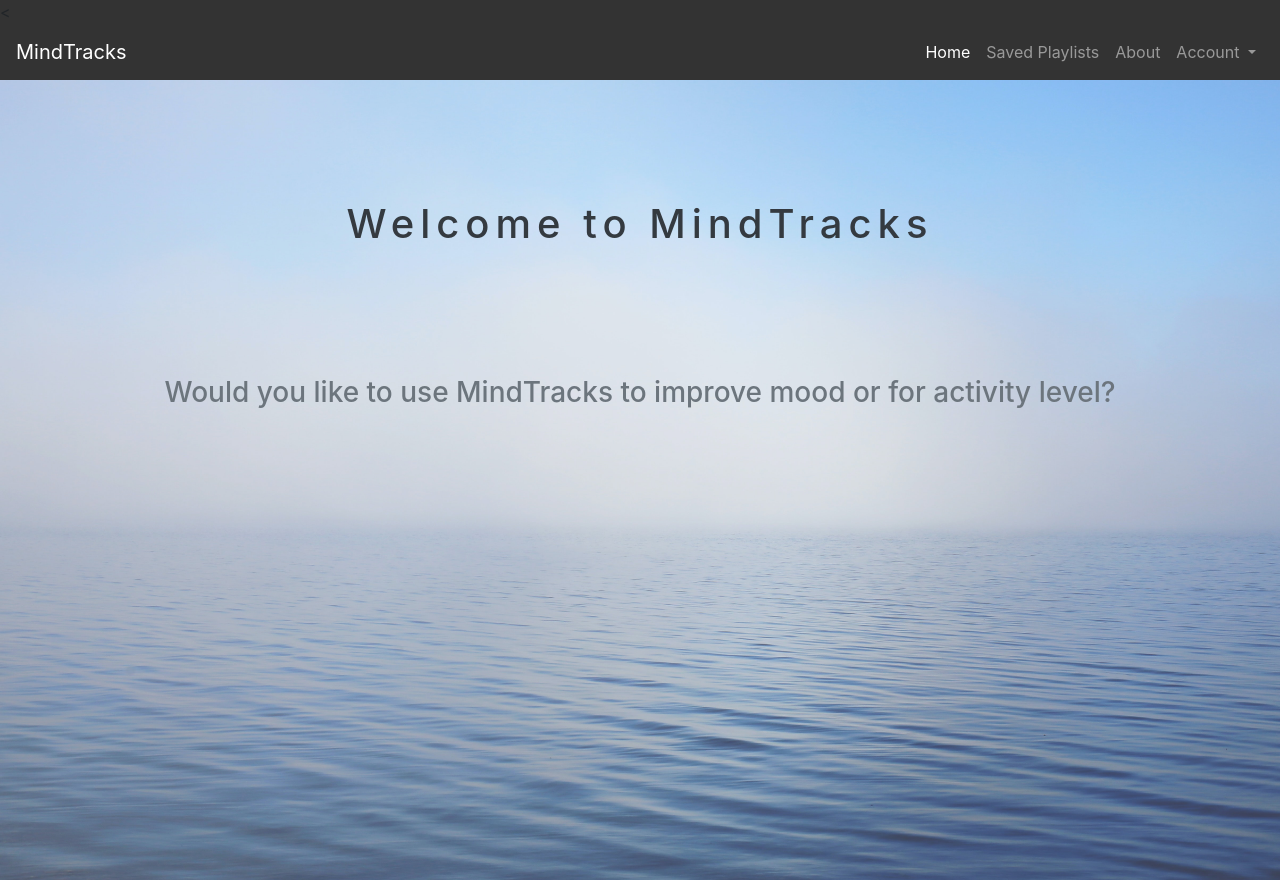
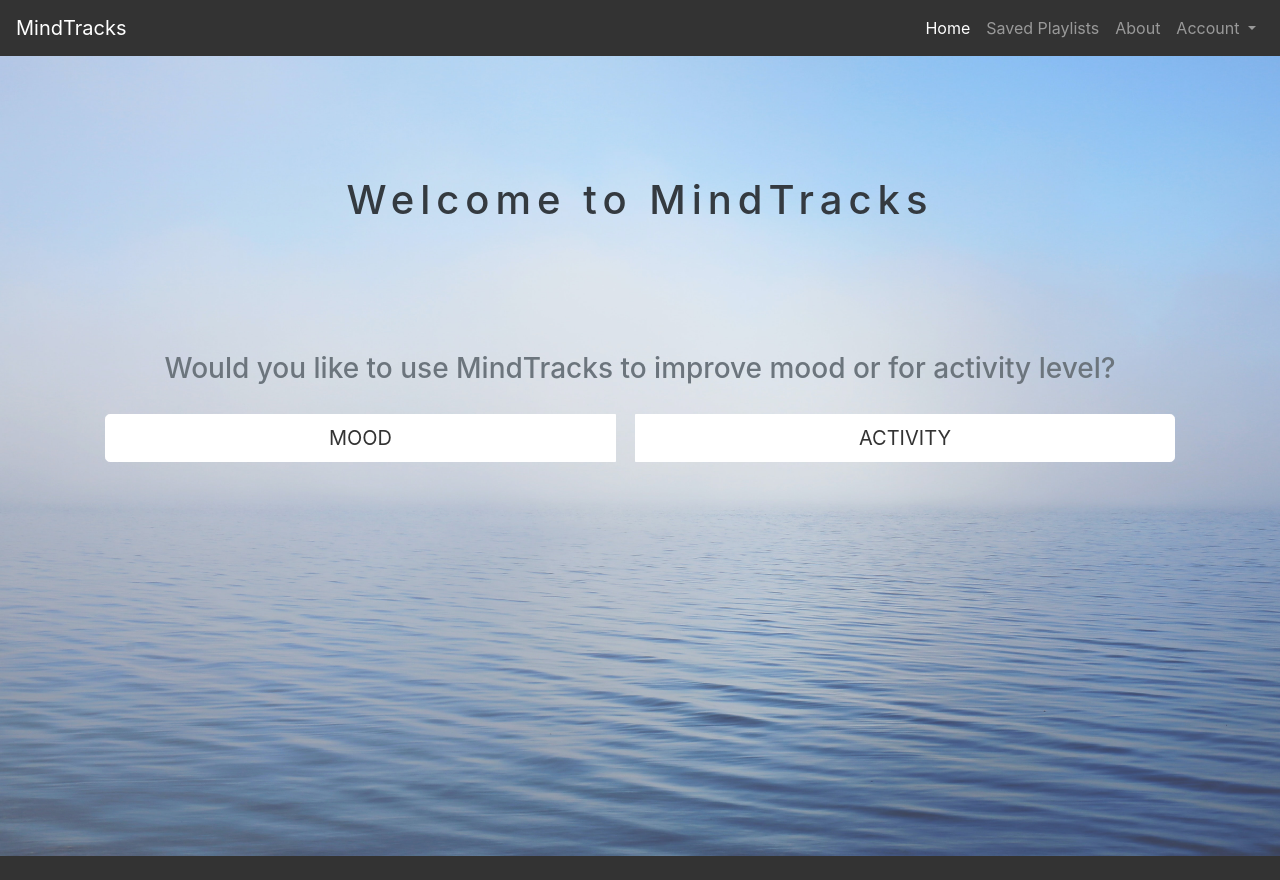
Before and after one commit to ajss25/MindTracks, a Django app: page / in a window 1280 px wide. After the commit the page ends 856 px from the top, so only its background shows below. Run offline with Django 3.2, Linux system fonts and the light colour scheme; some libraries are stand-ins or nearby versions.

Commit message:
added buttons and slider
Signed-off-by: ajss25 <alexshinjs@gmail.com>

```diff
--- a/MindTracks/home/templates/home/index.html
+++ b/MindTracks/home/templates/home/index.html
@@ -8,7 +8,7 @@
     <meta name="viewport" content="width=device-width, initial-scale=1, shrink-to-fit=no">
     <link rel="stylesheet" href="https://stackpath.bootstrapcdn.com/bootstrap/4.5.2/css/bootstrap.min.css" integrity="sha384-JcKb8q3iqJ61gNV9KGb8thSsNjpSL0n8PARn9HuZOnIxN0hoP+VmmDGMN5t9UJ0Z" crossorigin="anonymous">
     <link rel="stylesheet" href="{% static '/css/main.css' %}" type="text/css">
-    <
+    <script src="https://ajax.googleapis.com/ajax/libs/jquery/3.5.1/jquery.min.js"></script>
     <title>MindTracks</title>
   </head>
 
@@ -46,8 +46,24 @@
         <h1 class ="text-center text-dark"> Welcome to MindTracks</h1>
         <h3 class ="text-center text-secondary"> Would you like to use MindTracks to improve mood or for activity level? </h3>
 
+    <!-- placeholders for creating buttons -->
+    <div id="twoButtons">
+      <div class="btn-group btn-group-toggle container" data-toggle="buttons" id="selectButtons">
+        <label class="btn btn-secondary btn-light btn-lg">
+          <input type="radio" name="options" id="mood" autocomplete="off">MOOD
+        </label>
+        <label class="btn btn-secondary btn-light btn-lg">
+          <input type="radio" name="options" id="activity" autocomplete="off">ACTIVITY
+        </label>
+      </div>
+    </div>
 
+    <!-- placeholders for slider, range, and play button -->
+    <div id="rangeSlider"></div>
+    <div id="range"></div>
+    <div id="playButton"></div>
 
+    <script type="text/javascript" src="index.js"></script>
     <!-- jQuery first, then Popper.js, then Bootstrap JS -->
     <script src="https://code.jquery.com/jquery-3.5.1.slim.min.js" integrity="sha384-DfXdz2htPH0lsSSs5nCTpuj/zy4C+OGpamoFVy38MVBnE+IbbVYUew+OrCXaRkfj" crossorigin="anonymous"></script>
     <script src="https://cdn.jsdelivr.net/npm/popper.js@1.16.1/dist/umd/popper.min.js" integrity="sha384-9/reFTGAW83EW2RDu2S0VKaIzap3H66lZH81PoYlFhbGU+6BZp6G7niu735Sk7lN" crossorigin="anonymous"></script>
--- a/MindTracks/static/css/main.css
+++ b/MindTracks/static/css/main.css
@@ -47,3 +47,35 @@ h5 {
   background-color: #fff;
   border: .05rem solid #fff;
 }
+
+div {
+	text-align: center;
+}
+
+.usage {
+	padding-top: 35px;
+}
+
+.btn-secondary {
+	margin: 20px;
+}
+
+#moodSlider, #activitySlider{
+  width: 50%;
+	opacity: 0.8;
+}
+
+#rangeSlider {
+	padding-top: 20px;
+}
+
+#moodButton, #activityButton {
+	text-align: center;
+	border-radius: 5px;
+	font-size: 70%;
+	display: inline;
+}
+
+#range {
+	display: none;
+}
```
